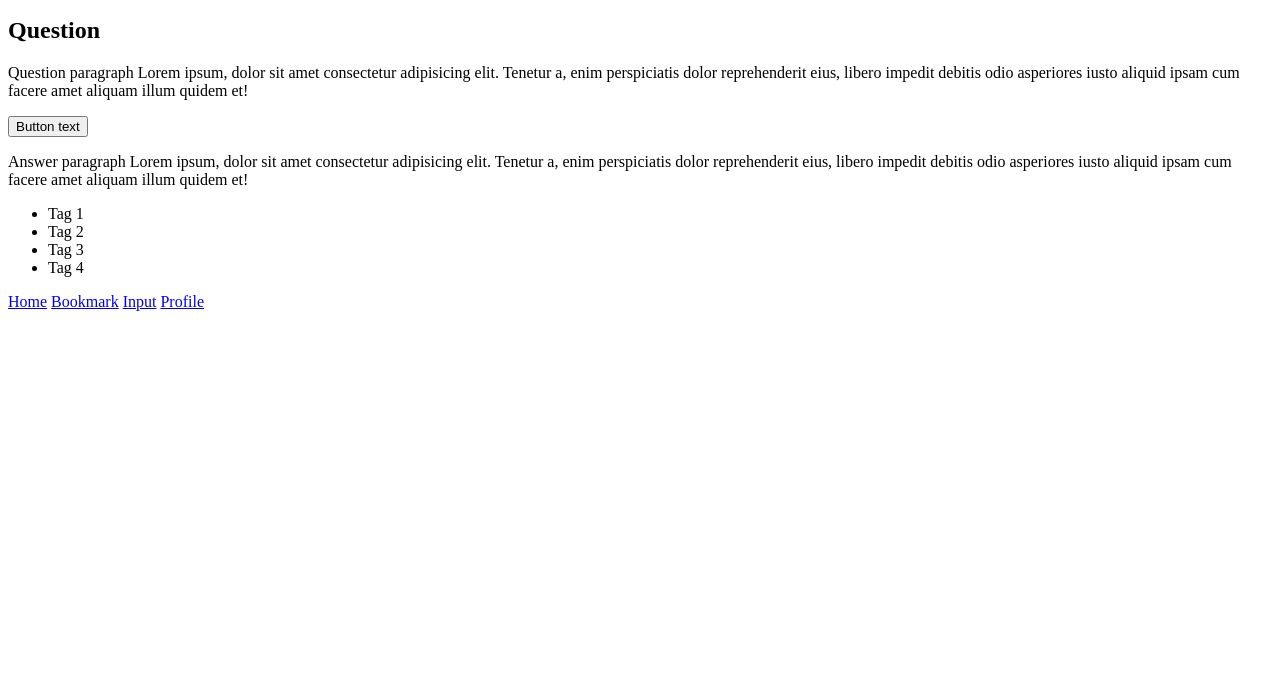
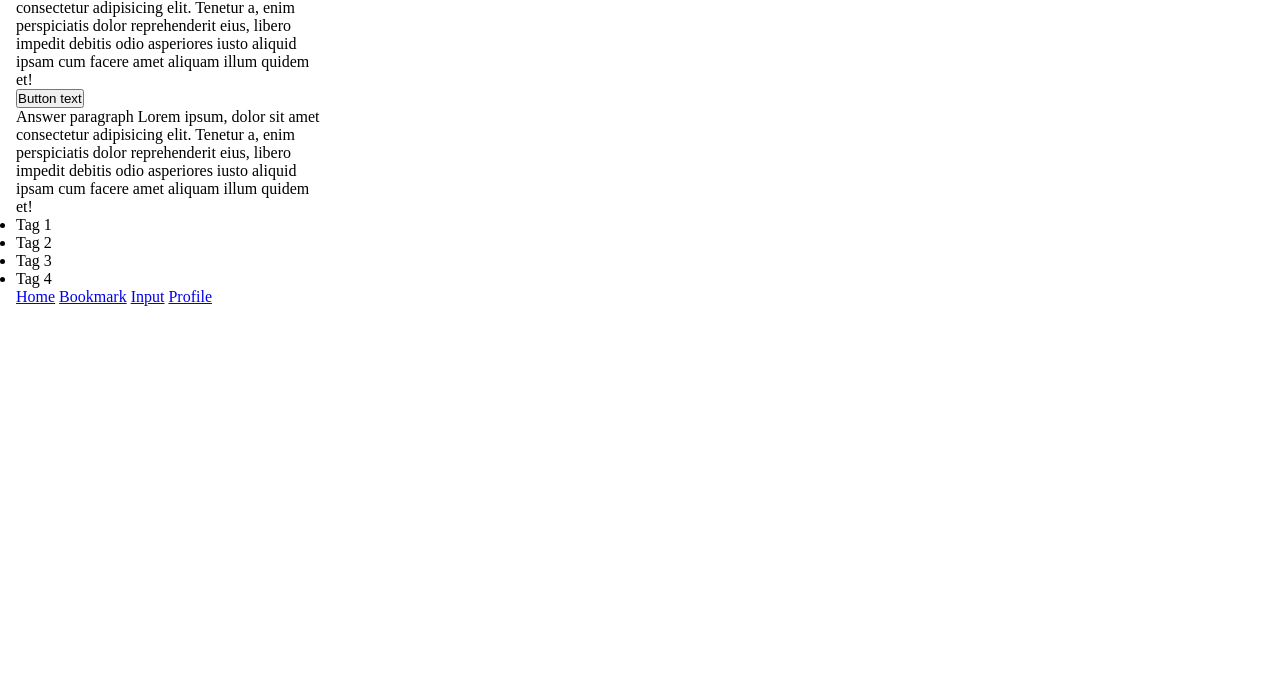
Before and after one commit to magdalenakierat/quiz-app, a plain HTML site: page index.html in a window 1280 px wide. Shown: the part 101-800 px from the top of the page. Drawn offline with Linux system fonts and the light colour scheme.

Commit message:
add grid

```diff
--- a/index.html
+++ b/index.html
@@ -4,6 +4,7 @@
     <meta charset="UTF-8" />
     <meta http-equiv="X-UA-Compatible" content="IE=edge" />
     <meta name="viewport" content="width=device-width, initial-scale=1.0" />
+    <link rel="stylesheet" href="./style.css" />
     <title>Quiz-App</title>
   </head>
   <body>
--- a/style.css
+++ b/style.css
@@ -1,3 +1,4 @@
 @import "./style/components/header.css";
 @import "./style/components/navigation.css";
+@import "./style/components/questioncard.css";
 @import "./style/base.css";
--- a/style/base.css
+++ b/style/base.css
@@ -1,3 +1,14 @@
 * {
   box-sizing: border-box;
+  margin: 0;
+  padding: 0;
 }
+body {
+  padding: 0px 16px;
+  width: 100vw;
+}
+
+main {
+  display: grid;
+  grid-template-columns: 1fr 1fr 1fr 1fr;
+}
```
Also changed, not shown: style/components/questioncard.css (added).
